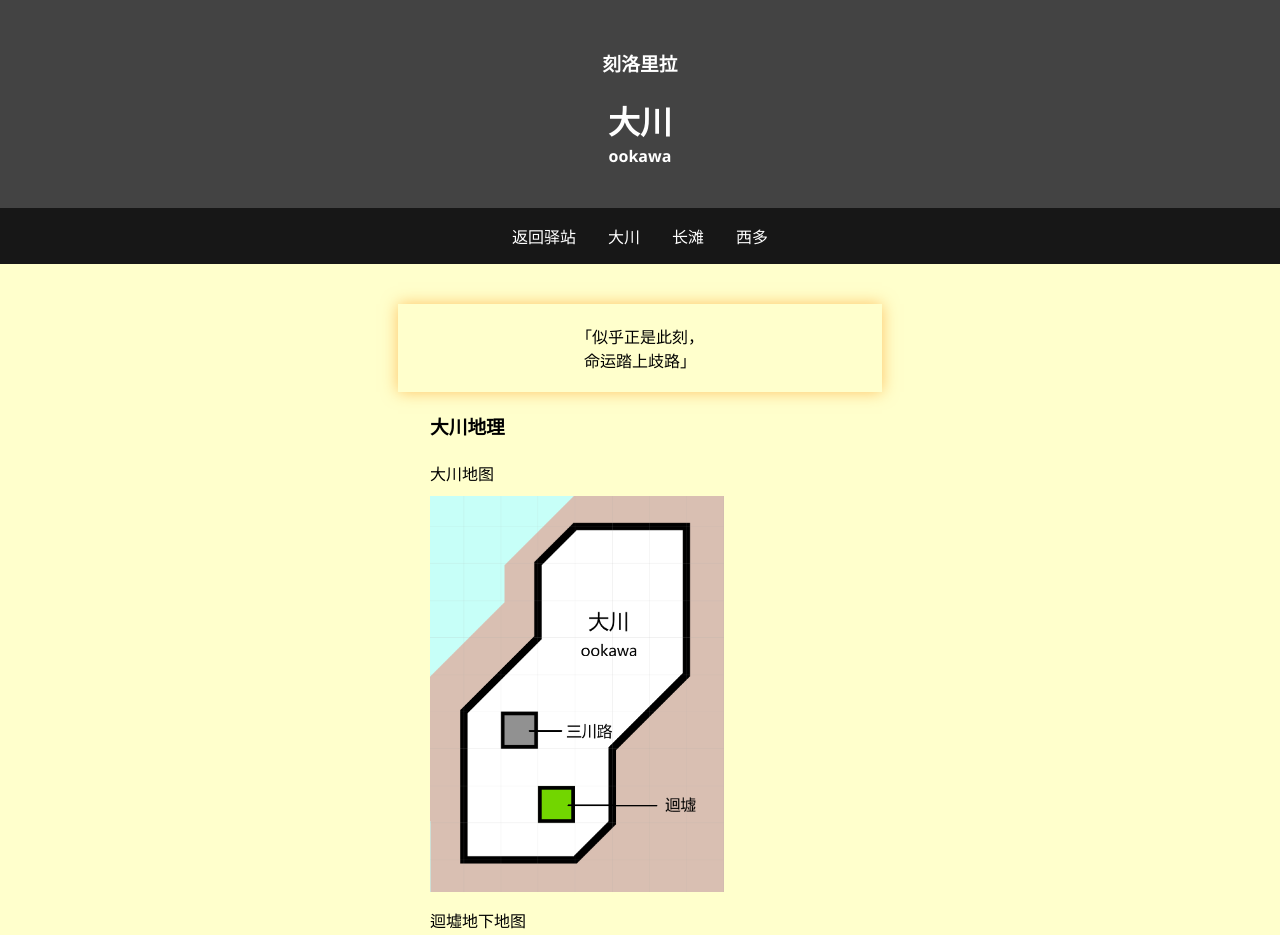
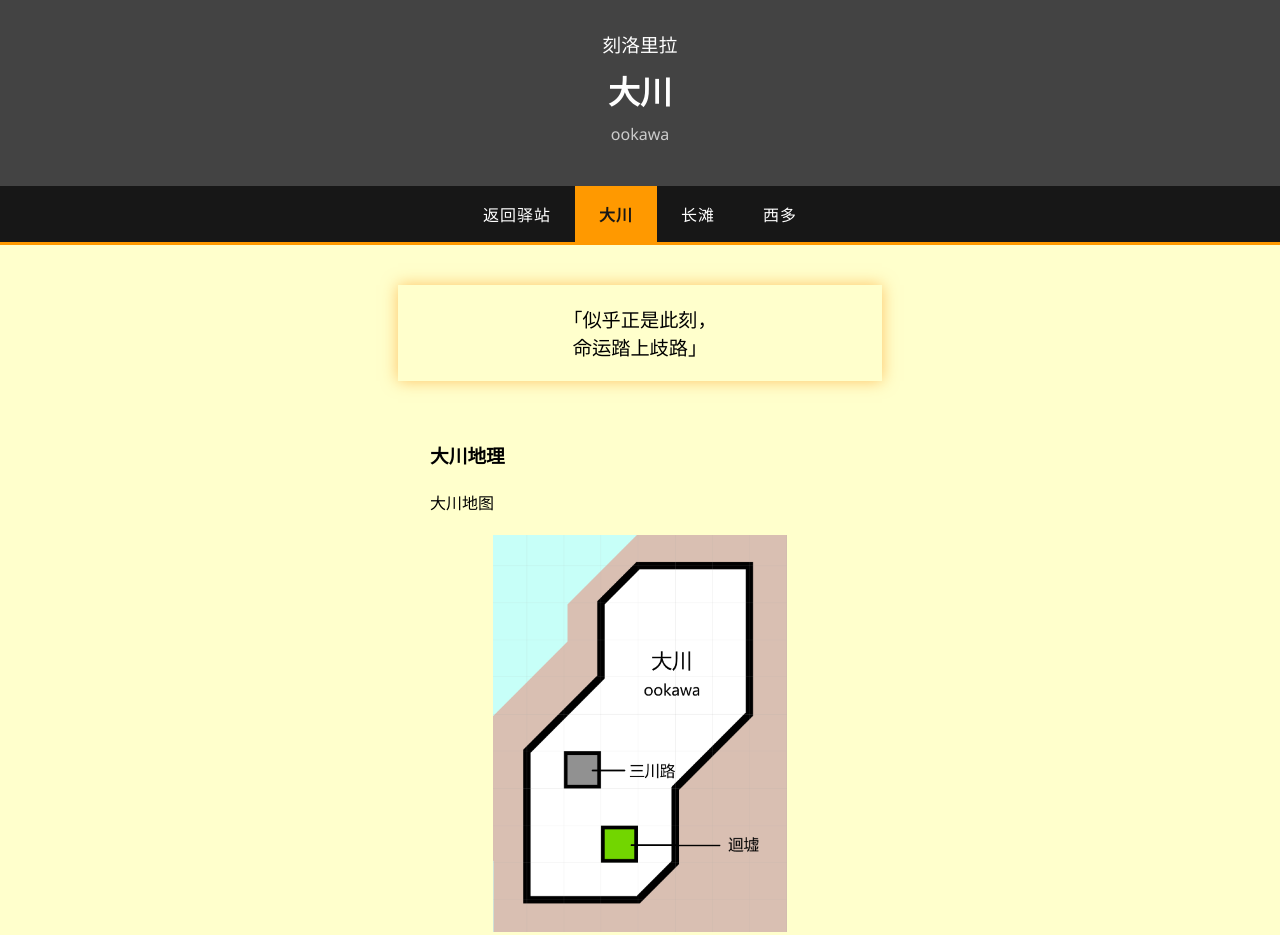
Before and after one commit to Makino-18/Makino.18, a plain HTML site: page claracities/ookawa.html in a window 1280 px wide. Shown: the top 935 px of the page. Drawn offline with Linux system fonts and the light colour scheme.

Commit message:
clara nav new

```diff
--- a/claracities/claracities.css
+++ b/claracities/claracities.css
@@ -1,107 +1,131 @@
 @charset "utf-8";
 /* CSS Document */
+
 body {
     background-color: #FFFFCC;
     font-family: 'Segoe UI', sans-serif;
-    justify-content: center;
-    align-items: center;
-    height: 100vh;
     margin: 0;
+    padding-bottom: 40px;
 }
-.header{
+
+/* 头部 */
+.header {
     background-color: #434343;
     padding: 30px 0px 20px 0px;
 }
-.header h1{
+.header h1 {
     color: white;
     text-align: center;
-    padding: center;
+    margin: 10px 0;
 }
-.header h3{
+.header h3 {
     color: white;
     text-align: center;
-    padding: center;
+    margin: 0;
+    font-weight: normal;
 }
-.header h4{
-    color: white;
+.header h4 {
+    color: #CCCCCC;
     text-align: center;
-    padding: center;
-    margin-top: -20px
+    margin-top: 5px;
+    font-weight: normal;
 }
+
+/* ==========================================
+   独立子站导航栏（只影响当前页面）
+   ========================================== */
 .topnav {
-    overflow: hidden;
     background-color: #171717;
     display: flex;
     justify-content: center;
+    flex-wrap: wrap;
+    border-bottom: 3px solid #FF9900; /* 加上橙色底边，呼应主站 */
 }
+
 .topnav a {
-    float: left;
     display: block;
     color: white;
     text-align: center;
-    padding: center;
-    padding: 16px 16px;
+    padding: 16px 24px;
     text-decoration: none;
+    font-size: 1rem;
+    letter-spacing: 1px;
+    transition: background 0.3s, color 0.3s;
 }
+
 .topnav a:hover {
     background-color: #434343;
-    color: white;
-    transition: background 0.4s;
+    color: #FF9900; /* 悬浮时文字变橙色 */
 }
-.textl{
+
+/* 为当前所在的页面添加高亮样式（利用 HTML 里的 class="active"） */
+.topnav a.active {
+    background-color: #FF9900;
+    color: #171717;
+    font-weight: bold;
+}
+.topnav a.active:hover {
+    background-color: #FF9900;
+    color: #171717;
+}
+
+/* 排版文字区 */
+.textl {
     font-family: Baskerville, "Palatino Linotype", Palatino, "Century Schoolbook L", "Times New Roman", "serif";
-    padding: center;
     max-width: 420px;
     margin: auto;
 }
-.textl h3{
+.textl h3 {
     margin: auto;
     width: 100%;
     padding: 20px 0px 10px 0px;
     text-align: left;
 }
-.textl p{
+.textl p {
     margin: auto;
     width: 100%;
     padding: 10px 0px 10px 0px;
     text-align: left;
 }
-.textr{
+
+.textr {
     font-family: Baskerville, "Palatino Linotype", Palatino, "Century Schoolbook L", "Times New Roman", "serif";
-    padding: center;
-    max-width: 400px;
+    max-width: 420px;
     margin: auto;
 }
-.textr h3{
+.textr h3 {
     margin: auto;
     width: 100%;
-    padding: 20px 20px 10px 0px;
+    padding: 20px 0px 10px 0px;
     text-align: right;
 }
-.textr p{
+.textr p {
     margin: auto;
     width: 100%;
-    padding: 10px 0px 10px -50px;
+    padding: 10px 0px 10px 0px;
     text-align: right;
 }
+
+/* 卡片与图片 */
 .card {
     background-color: rgba(0,0,0,0);
-    margin: auto;
-    width: 100%;
-    padding: 0px;
+    margin: 40px auto;
     width: 444px;
+    max-width: calc(100% - 40px);
     padding: 20px;
-    border-radius: 0px;
     box-shadow: 0 0px 15px rgba(255,140,0,0.5);
     text-align: center;
 }
-.card p{
+.card p {
     margin-top: 0px;
     margin-bottom: 0px;
-    font-family:'STHup';
+    font-family: 'STHup', sans-serif;
+    font-size: 1.2rem;
 }
 img {
- max-width: 70%;
- max-height: 70%;
- height: auto;
+    max-width: 70%;
+    max-height: 70%;
+    height: auto;
+    display: block;
+    margin: 10px auto;
 }
--- /dev/null
+++ b/claracities/nav.js
@@ -0,0 +1,28 @@
+// claracities/nav.js
+document.addEventListener("DOMContentLoaded", function() {
+  const navHTML = `
+    <div class="topnav">
+      <a href="../index.html">返回驿站</a>
+      <a href="ookawa.html">大川</a>
+      <a href="changtan.html">长滩</a>
+      <a href="cido.html">西多</a>
+    </div>
+  `;
+
+  const placeholder = document.getElementById("subnav-placeholder");
+  if (placeholder) {
+    placeholder.outerHTML = navHTML;
+
+    // 自动高亮当前页面的逻辑
+    const currentPath = window.location.pathname;
+    // 找到导航里所有 a 标签
+    const navLinks = document.querySelectorAll(".topnav a");
+
+    navLinks.forEach(link => {
+      // 如果当前 URL 包含了这个链接的 href，就给它加上 active 类
+      if (currentPath.includes(link.getAttribute("href"))) {
+        link.classList.add("active");
+      }
+    });
+  }
+});
--- a/claracities/ookawa.html
+++ b/claracities/ookawa.html
@@ -13,12 +13,7 @@
             <h4 class="h1_margin">ookawa</h4>
         </div>
 
-        <div class="topnav">
-            <a href="/index.html">返回驿站</a>
-            <a href="/claracities/ookawa.html">大川</a>
-            <a href="/claracities/changtan.html">长滩</a>
-            <a href="/claracities/cido.html">西多</a>
-        </div>
+        <div id="subnav-placeholder"></div>
 
         <div class="card" style="margin-top:40px">
             <p style="float:center">「似乎正是此刻，</p>
@@ -51,5 +46,7 @@
             <p>第一章 第四幕 第2节：溺亡的欢歌</p>
             <p>——————未完待续——————</p>
         </div>
+
+        <script src="nav.js"></script>
     </body>
 </html>
```
Also changed, not shown: claracities/changtan.html (+3 -6 lines), claracities/cido.html (+3 -6 lines).
